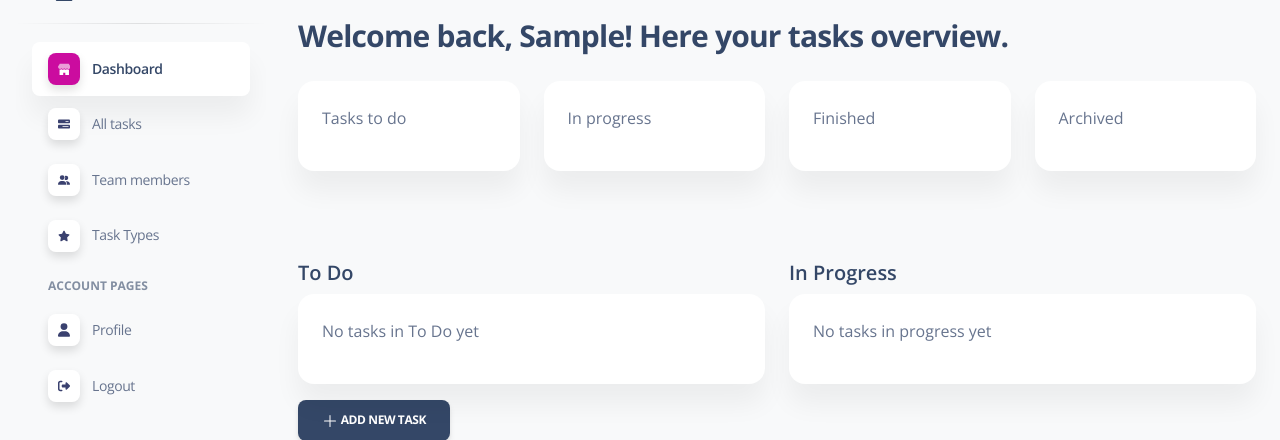
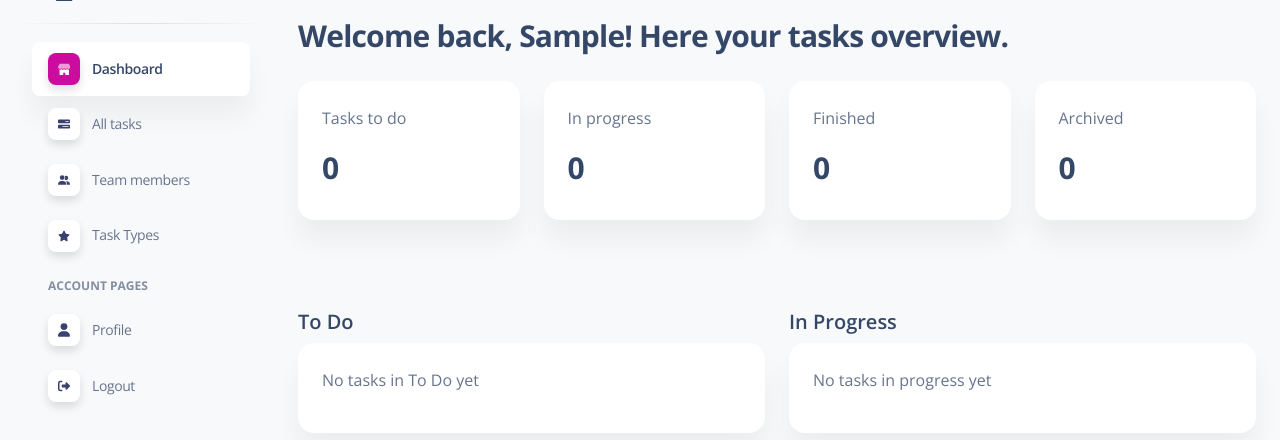
Before and after one commit to olenaliuby/task-manager, a Django app: page / in a window 1280 px wide. Shown: the part 71-511 px from the top of the page. Run offline with Django 4.2, Linux system fonts and the light colour scheme; the visitor is signed in with stand-in values (Sample User, id 1); data that the repository does not hold is empty; some libraries are stand-ins or nearby versions.

Commit message:
refactor: Made index.html look better

```diff
--- a/templates/manager/index.html
+++ b/templates/manager/index.html
@@ -7,13 +7,14 @@
 
 {% block content %}
   <div class="container py-4">
-    <h3 class="mb-4">Welcome back, {{ user.first_name }}! Here your tasks overview.</h3>
+    <h3 class="mb-4">Welcome back{% if user.first_name %}, {{ user.first_name }}{% endif %}! Here your tasks
+      overview.</h3>
     <div class="row mb-6">
       <div class="col-xl-3 col-sm-6 mb-4">
         <div class="card">
           <div class="card-body">
             <p class="">Tasks to do</p>
-            <h3 class="card-title">{{ status_TD_tasks_count }}</h3>
+            <h3 class="card-title">{% if status_TD_tasks_count %}{{ status_TD_tasks_count }}{% else %}0{% endif %}</h3>
           </div>
         </div>
       </div>
@@ -21,7 +22,7 @@
         <div class="card">
           <div class="card-body">
             <p class="card-text ">In progress</p>
-            <h3 class="card-title">{{ status_IP_tasks_count }}</h3>
+            <h3 class="card-title">{% if status_IP_tasks_count %}{{ status_IP_tasks_count }}{% else %}0{% endif %}</h3>
           </div>
         </div>
       </div>
@@ -29,7 +30,7 @@
         <div class="card">
           <div class="card-body">
             <p class="card-text">Finished</p>
-            <h3 class="card-title">{{ status_DN_tasks_count }}</h3>
+            <h3 class="card-title">{% if status_DN_tasks_count %}{{ status_DN_tasks_count }}{% else %}0{% endif %}</h3>
           </div>
         </div>
       </div>
@@ -37,7 +38,7 @@
         <div class="card">
           <div class="card-body">
             <p class="card-text">Archived</p>
-            <h3 class="card-title">{{ status_AR_tasks_count }}</h3>
+            <h3 class="card-title">{% if status_AR_tasks_count %}{{ status_AR_tasks_count }}{% else %}0{% endif %}</h3>
           </div>
         </div>
       </div>
```
